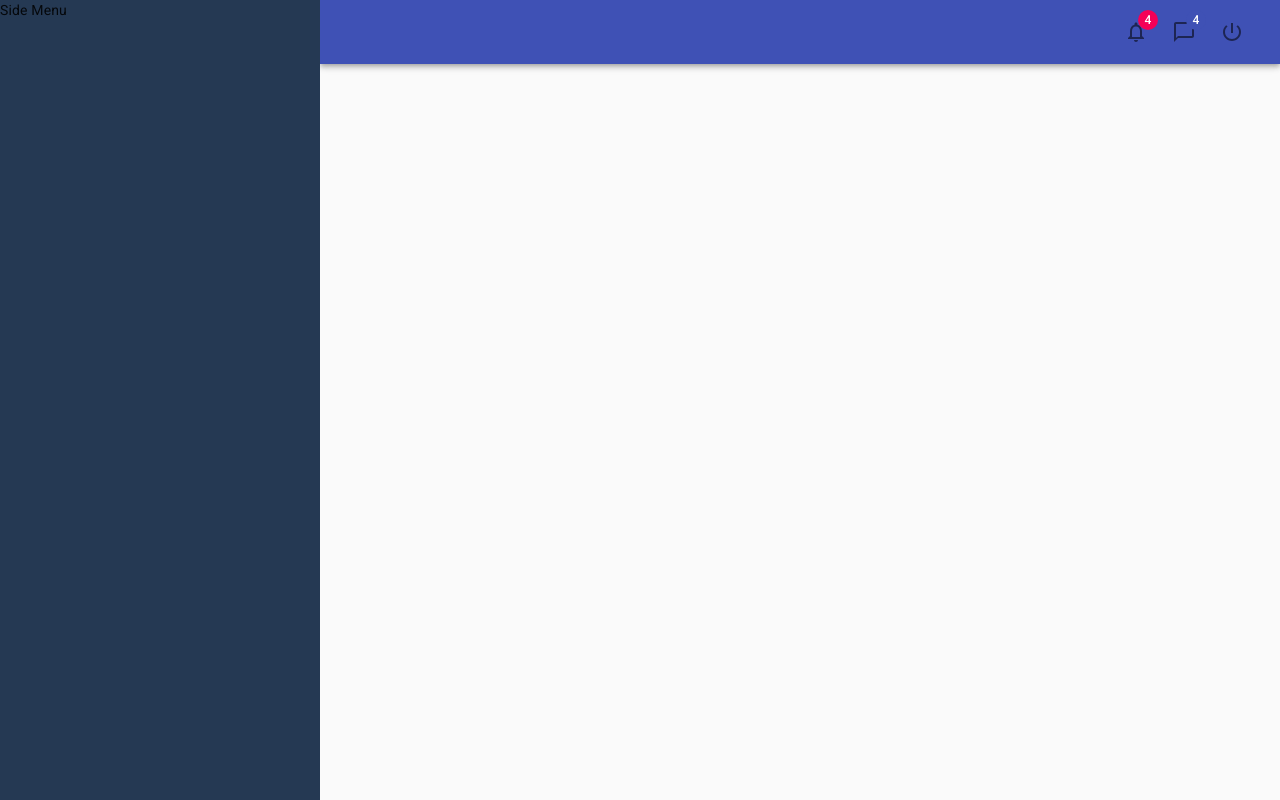
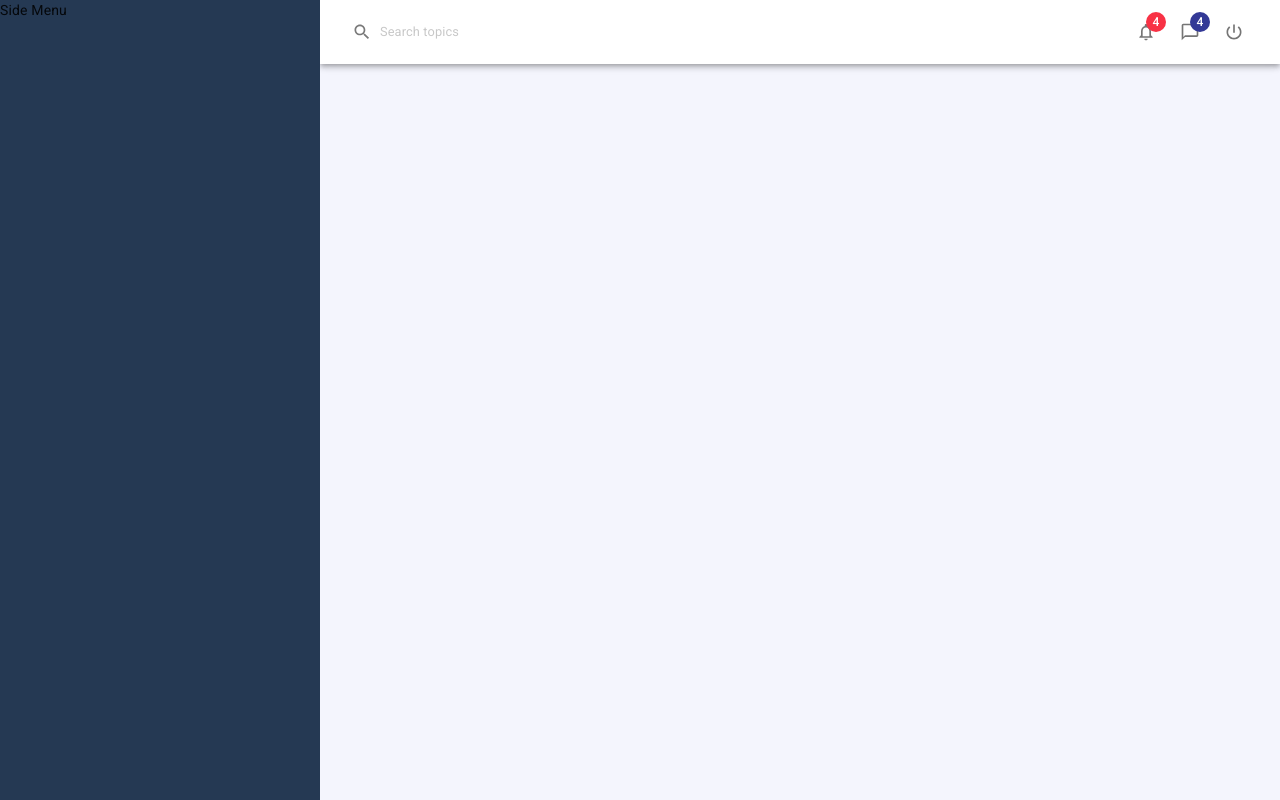
Before and after one commit to matsubrasil/nextjs-materialui-example, a Next.js app: page / in a window 1280 px wide. Built offline with nearby package versions, Linux system fonts and the light colour scheme.

Commit message:
feat: styling theme

```diff
--- a/src/components/Header.tsx
+++ b/src/components/Header.tsx
@@ -7,33 +7,62 @@
   IconButton,
   Badge
 } from '@material-ui/core'
+
+import { makeStyles, createStyles } from '@material-ui/core/styles'
+
 import NotificationsNoneIcon from '@material-ui/icons/NotificationsNone'
 import ChatBubbleOutlineIcon from '@material-ui/icons/ChatBubbleOutline'
 import PowerSettingsNewIcon from '@material-ui/icons/PowerSettingsNew'
+import SearchIcon from '@material-ui/icons/Search'
+
+const useStyles = makeStyles(theme =>
+  createStyles({
+    root: {
+      backgroundColor: '#fff'
+    },
+    searchInput: {
+      opacity: '0.6',
+      padding: `0px ${theme.spacing(1)}px`,
+      fontSize: '0.8rem',
+      '&:hover': {
+        backgroundColor: '#f2f2f2'
+      },
+      '& .MuiSvgIcon-root': {
+        marginRight: theme.spacing(1)
+      }
+    }
+  })
+)
 
 //
 const Header: React.FC = () => {
+  const classes = useStyles()
+
   return (
-    <AppBar position="static">
+    <AppBar position="static" className={classes.root}>
       <Toolbar>
-        <Grid container>
+        <Grid container alignItems="center">
           <Grid item>
-            <InputBase />
+            <InputBase
+              placeholder="Search topics"
+              startAdornment={<SearchIcon fontSize="small" />}
+              className={classes.searchInput}
+            />
           </Grid>
           <Grid item sm />
           <Grid item>
             <IconButton>
               <Badge badgeContent={4} color="secondary">
-                <NotificationsNoneIcon />
+                <NotificationsNoneIcon fontSize="small" />
               </Badge>
             </IconButton>
             <IconButton>
               <Badge badgeContent={4} color="primary">
-                <ChatBubbleOutlineIcon />
+                <ChatBubbleOutlineIcon fontSize="small" />
               </Badge>
             </IconButton>
             <IconButton>
-              <PowerSettingsNewIcon />
+              <PowerSettingsNewIcon fontSize="small" />
             </IconButton>
           </Grid>
         </Grid>
--- a/src/pages/_app.tsx
+++ b/src/pages/_app.tsx
@@ -13,6 +13,7 @@
       jssStyles?.parentElement?.removeChild(jssStyles)
     }
   }, [])
+
   return (
     <>
       <Head>
@@ -23,8 +24,8 @@
         />
       </Head>
       <ThemeProvider theme={theme}>
+        <Component {...pageProps} />
         <CssBaseline />
-        <Component {...pageProps} />
       </ThemeProvider>
     </>
   )
--- a/src/styles/theme.ts
+++ b/src/styles/theme.ts
@@ -1,6 +1,20 @@
 import { createMuiTheme } from '@material-ui/core/styles'
 
 // Create a theme instance.
-const theme = createMuiTheme({})
+const theme = createMuiTheme({
+  palette: {
+    primary: {
+      main: '#333996',
+      light: '#3c44b126'
+    },
+    secondary: {
+      main: '#f83245',
+      light: '#f8324526'
+    },
+    background: {
+      default: '#f4f5fd'
+    }
+  }
+})
 
 export default theme
```
